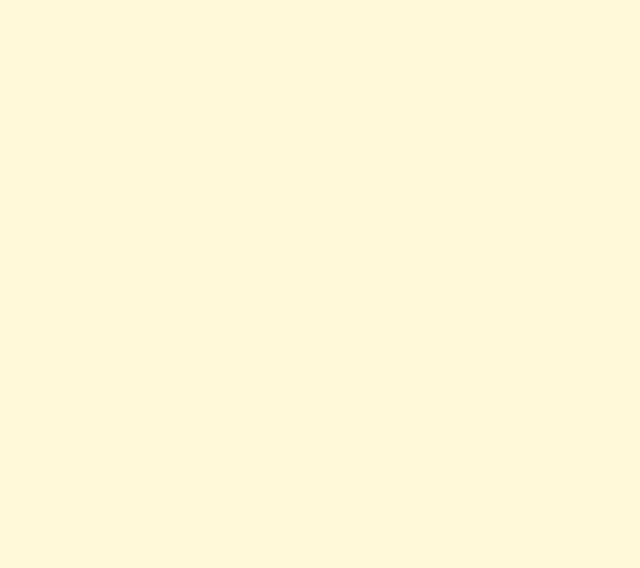
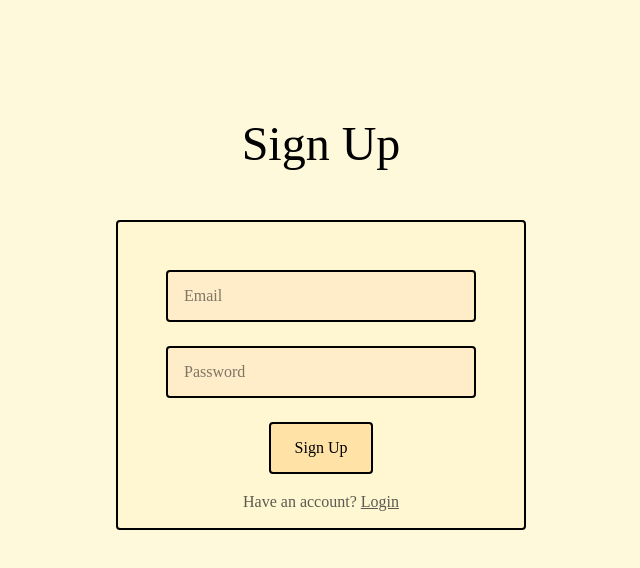
Before and after one commit to IshanAwasthi0/Chetana, a Next.js app: page /signup in a window 1280 px wide. Shown: the top 568 px of the page, without its empty margins (319-959 px from the left). Built offline with nearby package versions, Linux system fonts and the light colour scheme; a web font is replaced by a local one.

Commit message:
added signup

```diff
--- a/app/signup/page.tsx
+++ b/app/signup/page.tsx
@@ -2,8 +2,30 @@
 
 const page = () => {
     return (
-        <div className="flex justify-center items-start min-h-screen">
-            <div className="text-center text-black"></div>
+        <div className="flex justify-center items-start min-h-screen pt-27">
+            <div className="text-center text-black">
+                <h1 className="text-[48px] mb-10">
+                    Sign Up
+                </h1>
+                <div className="flex-row gap-6 items-center justify-center border-2 border-black rounded px-12 py-12 bg-[#FFF7D1] w-[410px] h-[310px]">
+                    <input
+                        type="email"
+                        placeholder="  Email"
+                        className="w-full mb-6 px-2 py-3 border-2 border-black rounded bg-[#FFECC8]"
+                    />
+                    <input
+                        type="password"
+                        placeholder="  Password"
+                        className="w-full mb-6 px-2 py-3 border-2 border-black rounded bg-[#FFECC8]"
+                    />
+                    <button className="px-6 py-3 bg-[#FFE3A6] border-2 border-black rounded">
+                        Sign Up
+                    </button>
+                    <p className="mt-4 text-[1em] text-[#5C5950]">
+                        Have an account? <u>Login</u>
+                    </p>
+                </div>
+            </div>
         </div>
     )
 }
```
